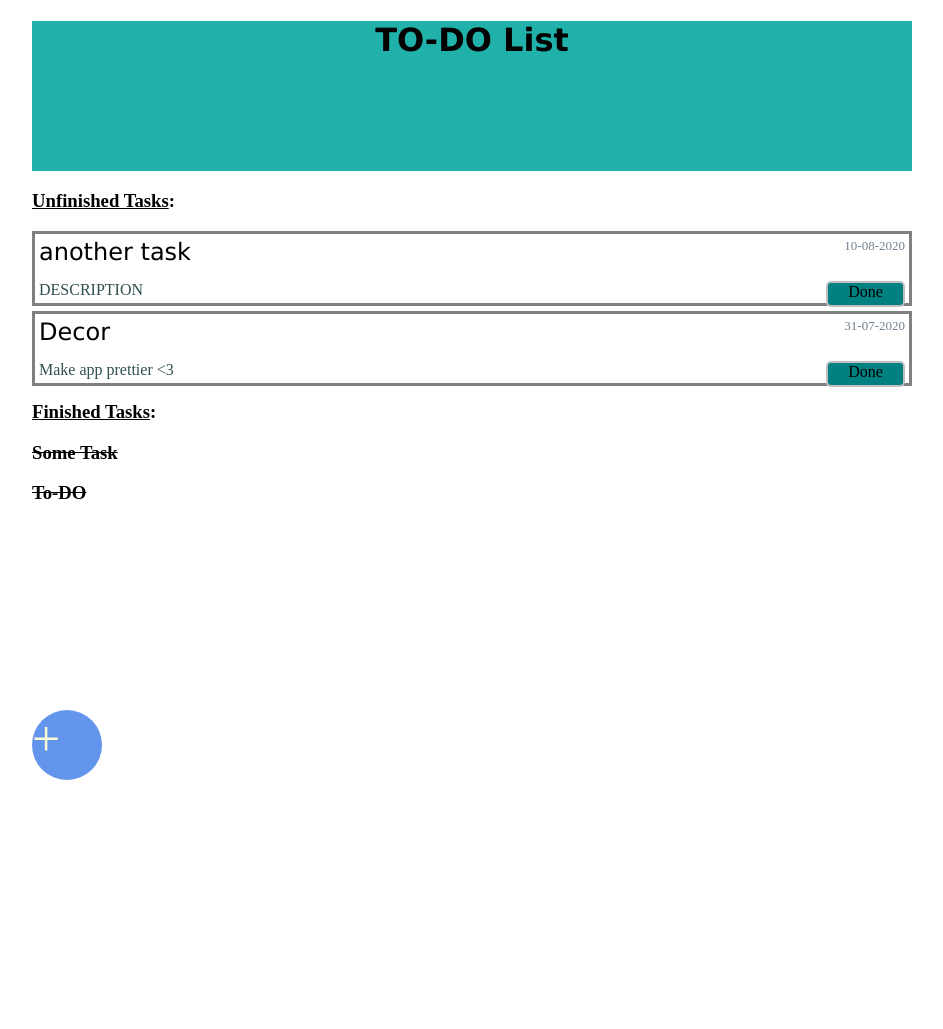
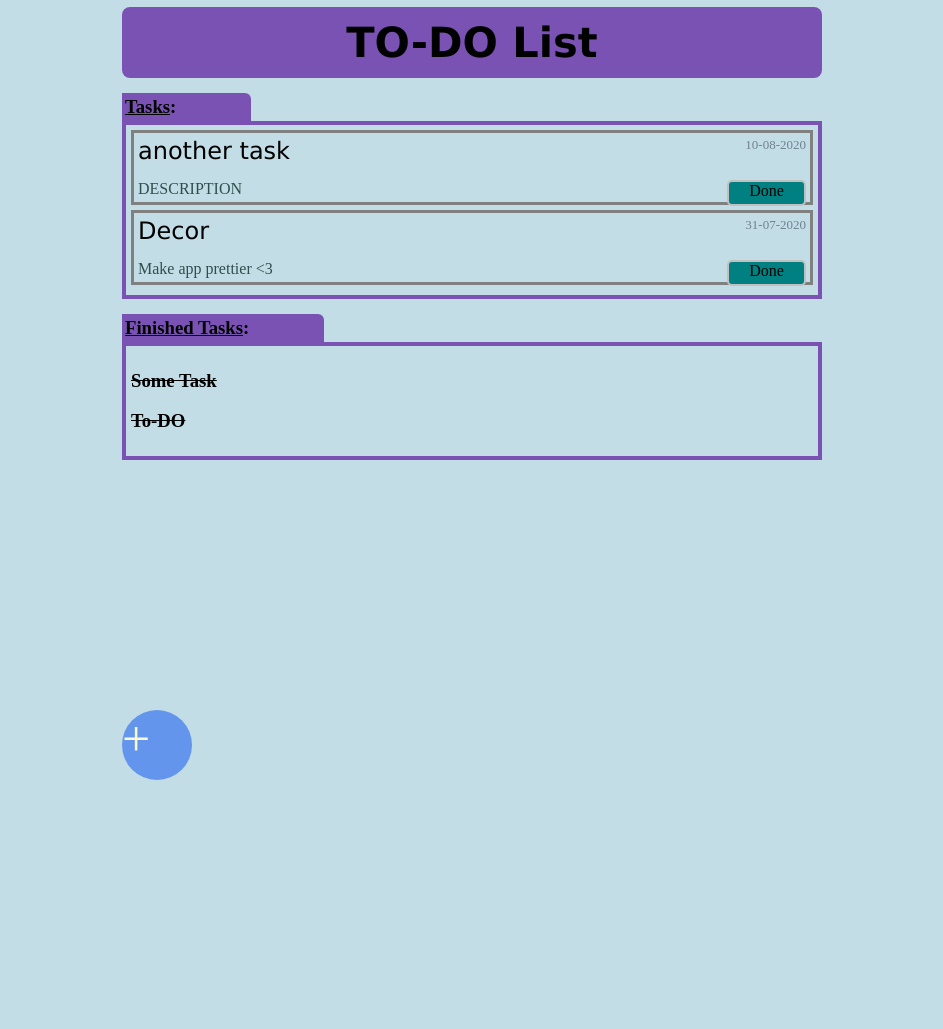
Before and after one commit to NikithKS/ToDo-Flask, a Flask app: page / in a window 1280 px wide. Shown: the whole page, without its empty margins (168-1111 px from the left). After the commit the page ends 780 px from the top, so only its background shows below. Run offline with Flask 2, Linux system fonts and the light colour scheme; data comes from the database, SQL or seed files in the repository; both versions use the stored data as it was after the commit.

Commit message:
Improved header and added bordered list

```diff
--- a/templates/base.html
+++ b/templates/base.html
@@ -5,29 +5,56 @@
     <meta charset="utf-8">
     <meta name="discription" content="Flask">
     <meta name="author" content="NiKi">
-    <meta name="viewport" content="width=device-width, initial-scale=1.0">
-    <!-- <title>Only HTML</title> -->
-    <!-- <link rel="stylesheet" href="{{url_for('static', filename = 'css/main.css')}}"> -->
+    <!-- <meta name="viewport" content="width=device-width, initial-scale=1.0"> -->
     {% block titl %} {% endblock %}
     <style>
+
       .title-block{
-          display: block;
-          background-color: lightseagreen;
-          font: bolder;
-          font-family: Verdana, Geneva, Tahoma, sans-serif;
-          text-align: center;
-          height: 15%;
-          margin: 0;
-          padding-top: auto;
-          padding-bottom: auto;
-          /* position: relative; */
+        display: block;
+        background-color:#7952b3 ;
+        font-size: 1.3em;
+        font: bolder;
+        font-family: Verdana, Geneva, Tahoma, sans-serif;
+        text-align: center;
+        padding: 1px;
+        margin-top: 7px;
+        margin-bottom: 15px;
+        border-radius: 8px;
       }
 
-      .title-content {
-        position: absolute;
-        top: 50%;
-        text-align: center;
+      .title-block h1 {
+        margin: 10px;
       }
+
+      @media (max-width: 700px){
+        .title-block {
+          font-size: 1em;
+          padding: 7px;
+        }
+
+        body {
+          padding: 7px;
+        }
+      }
+
+
+      body {
+        background-color:rgb(195, 221, 230);
+        max-width: 700px;
+        margin: auto;
+      }
+
+
+      @media (min-width: 500px){
+        body{
+          /* padding-left:15% ; */
+          /* padding-right:15% ; */
+          height: 1000px;
+          /* padding:15px; */
+        }
+      }
+
+      {% block styleblock %} {% endblock %}
 
       .task-block{
         border: solid 3px grey ;
@@ -115,13 +142,7 @@
         font-family: 'Franklin Gothic Medium', 'Arial Narrow', Arial, sans-serif;
       }
 
-      @media (min-width: 600px){
-        body{
-          padding-left:15% ;
-          padding-right:15% ;
-          height: 1000px;
-        }
-      }
+
 
 
     </style>
--- a/templates/main.html
+++ b/templates/main.html
@@ -4,8 +4,33 @@
     <title>To-Do</title>
 {% endblock  %}
 
+{% block styleblock%}
+    .subhead {
+        font-style: bolder;
+        display: inline-block;
+        background-color: #7952b3;
+        border-radius: 0 6px 0 0;
+        padding: 3px;
+        padding-right: 75px;
+        margin: 0px;
+    }
+
+    .content-block {
+        border: 4px solid #7952b3;
+        padding: 5px;
+    }
+    @media (max-width: 400px){
+        .subhead {
+            padding-right: 40px;
+        }
+    }
+
+{% endblock %}
+
 {% block content %}
-    <h3><u>Unfinished Tasks</u>:</h3>
+    <h3 class="subhead"><u>Tasks</u>:   </h3>
+
+    <div class="content-block">
     {% set count = [] %}
     {% for item in data %}
     {% if item.status == 0 %}
@@ -19,7 +44,6 @@
                 </a>
                 <a class="done-button" href="/done/{{item.id}}">Done</a>
             </div>
-            </div>
         <!-- <hr> -->
     {% endif %}
     {% endfor %}
@@ -28,8 +52,11 @@
             <h3 class="empty">---Empty---</h3>
             <hr>
         {% endif %}
+    </div>
+    </div>
 
-    <h3 style="margin-top: 15px;"><u>Finished Tasks</u>:</h3>
+    <h3 class="subhead" style="margin-top: 15px;"><u>Finished Tasks</u>:</h3>
+    <div class="content-block">
     {% set count = [] %}
     {% for item in data %}
         {% if item.status == 1 %}
@@ -43,5 +70,6 @@
         <hr>
     {% endif %}
 
+    </div>
     <a class="addnew-button" href="/new">+</a>
 {% endblock  %}
```
Also changed, not shown: todoItems.db. Lines whose indentation alone changed are shown as unchanged.
